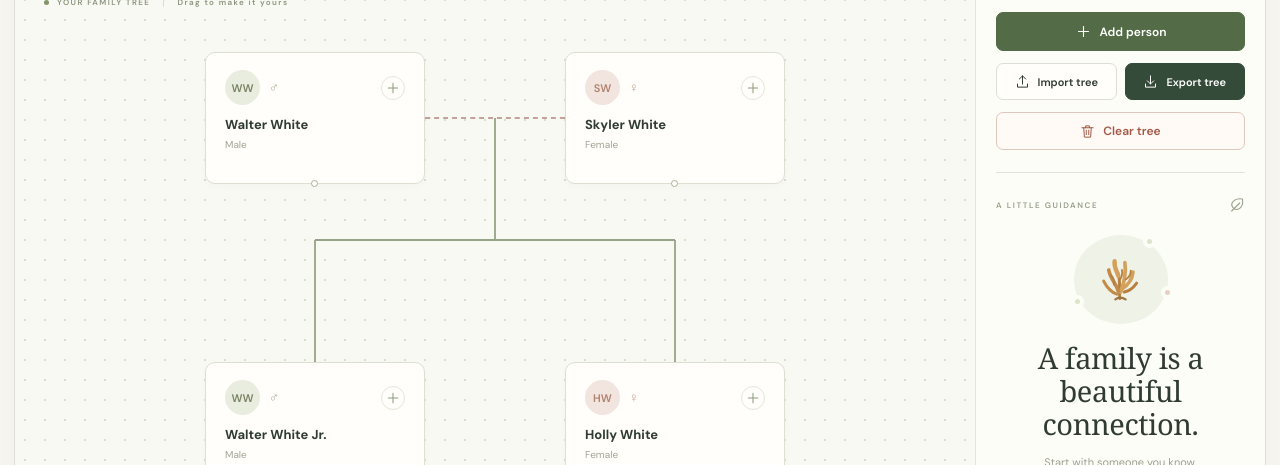
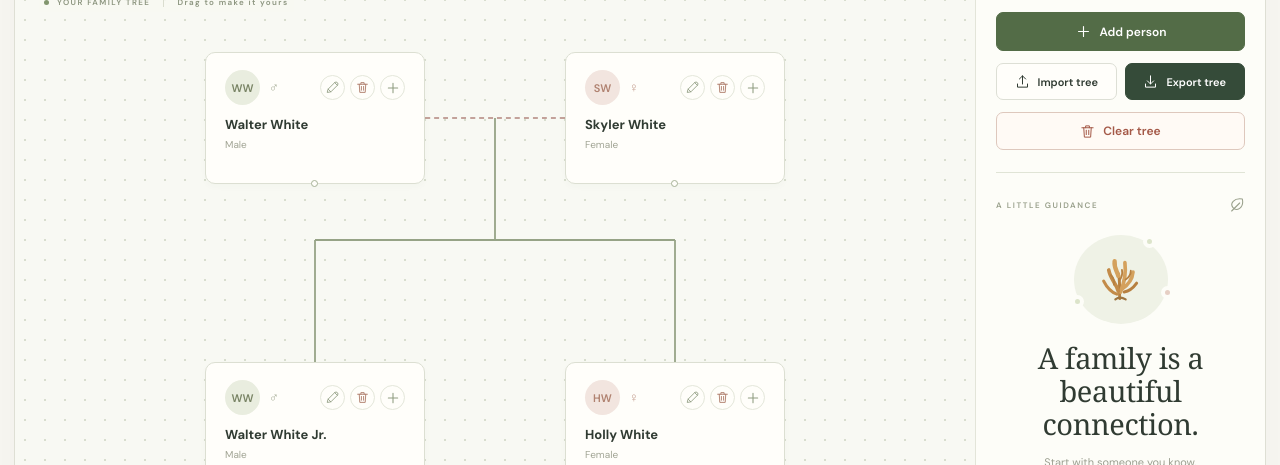
Before and after one commit to Aamir2020/family-tree-generator, a React (Vite) app: page / in a window 1280 px wide. Shown: the part 173-638 px from the top of the page. Built offline with nearby package versions, Linux system fonts and the light colour scheme; a web font is replaced by a local one.

Commit message:
Add edit and delete actions directly to person cards

```diff
--- a/src/icons.jsx
+++ b/src/icons.jsx
@@ -1,6 +1,7 @@
 import React from "react";
 import cordycepsUrl from "./assets/cordyceps.svg";
 const paths = {
+ Pencil:'M16 3l5 5 M4 15L16 3a3.5 3.5 0 0 1 5 5L9 20l-6 1Z M4 15l5 5',
  Sun:'M12 8a4 4 0 1 0 0 8 4 4 0 0 0 0-8 M12 2v2 M12 20v2 M2 12h2 M20 12h2 M5 5l1.5 1.5 M17.5 17.5L19 19 M5 19l1.5-1.5 M17.5 6.5L19 5',
  Moon:'M21 13A9 9 0 0 1 11 3a9 9 0 1 0 10 10Z',
  Plus:'M12 5v14 M5 12h14', Upload:'M12 16V3 M7 8l5-5 5 5 M4 16v5h16v-5', Download:'M12 3v13 M7 11l5 5 5-5 M4 16v5h16v-5', Search:'M21 21l-5-5 M10.5 3a7.5 7.5 0 1 0 0 15 7.5 7.5 0 0 0 0-15', X:'M6 6l12 12 M18 6L6 18',Trash2:'M3 6h18 M9 6V3h6v3 M6 6l1 15h10l1-15 M10 10v7 M14 10v7',ZoomIn:'M21 21l-5-5 M10.5 3a7.5 7.5 0 1 0 0 15 7.5 7.5 0 0 0 0-15 M7 10.5h7 M10.5 7v7', ZoomOut:'M21 21l-5-5 M10.5 3a7.5 7.5 0 1 0 0 15 7.5 7.5 0 0 0 0-15 M7 10.5h7',Maximize:'M8 3H3v5 M16 3h5v5 M3 16v5h5 M21 16v5h-5',Leaf:'M20 3C7 1 1 10 6 16s17 1 14-13Z M4 21L16 9',Users:'M16 21v-2a4 4 0 0 0-4-4H6a4 4 0 0 0-4 4v2 M9 3a4 4 0 1 0 0 8 4 4 0 0 0 0-8 M17 4a4 4 0 0 1 0 7 M22 21v-2a4 4 0 0 0-3-3.8',Heart:'M20.8 4.6a5.5 5.5 0 0 0-7.8 0L12 5.7l-1.1-1.1a5.5 5.5 0 0 0-7.8 7.8L12 21l8.8-8.6a5.5 5.5 0 0 0 0-7.8Z',ChevronRight:'M9 5l7 7-7 7',Undo2:'M3 10h11a6 6 0 0 1 0 12 M3 10l6-6 M3 10l6 6',Link:'M10 13a5 5 0 0 0 7 0l4-4a5 5 0 0 0-7-7l-2 2 M14 11a5 5 0 0 0-7 0l-4 4a5 5 0 0 0 7 7l2-2',Check:'M4 12l5 5L20 6',Move:'M12 3v18 M3 12h18 M8 7l4-4 4 4 M8 17l4 4 4-4 M7 8l-4 4 4 4 M17 8l4 4-4 4',PanelRightClose:'M14 3v18 M4 3h16v18H4Z M7 9l3 3-3 3'
@@ -28,3 +29,5 @@ export const PanelRightClose=p=><Icon name="PanelRightClose" {...p}/>;
 
 export const Sun=p=><Icon name="Sun" {...p}/>;
 export const Moon=p=><Icon name="Moon" {...p}/>;
+
+export const Pencil=p=><Icon name="Pencil" {...p}/>;
--- a/src/main.jsx
+++ b/src/main.jsx
@@ -1,6 +1,6 @@
 import React, { useEffect, useRef, useState } from 'react';
 import { createRoot } from 'react-dom/client';
-import { Cordyceps, Plus, Upload, Download, Search, X, Trash2, ZoomIn, ZoomOut, Maximize, Leaf, Users, ChevronRight, Undo2, Link, Check, Move, PanelRightClose, Sun, Moon } from './icons.jsx';
+import { Cordyceps, Plus, Upload, Download, Search, X, Trash2, ZoomIn, ZoomOut, Maximize, Leaf, Users, ChevronRight, Undo2, Link, Check, Move, PanelRightClose, Sun, Moon, Pencil } from './icons.jsx';
 import { demo, preloadTree, uid, TYPES, validateGraph, addConnection, removePerson, relativePosition } from './graph';
 import './style.css';
 import FamilyConnections from './FamilyConnections';
@@ -49,7 +49,7 @@ function App() {
     <div className="editor-body"><div ref={canvas} className="canvas" onPointerDown={e=>{if(!e.target.closest('.person-card,.canvas-controls,.canvas-note,.connection-hit'))pointerDown(e,null);}} onPointerMove={pointerMove} onPointerUp={pointerUp} onPointerCancel={pointerUp}>
     <div className="canvas-note"><span className="live-dot"/> YOUR FAMILY TREE<span className="note-divider"/>Drag to make it yours</div>
     <div className="world" style={{transform:`translate(${pan.x}px,${pan.y}px) scale(${zoom})`}}><FamilyConnections graph={graph} onRemove={edges=>setModal(edges.length===1?{kind:'disconnect',edge:edges[0]}:{kind:'disconnectFamily',edges})}/>
-    {graph.people.map(p=><div key={p.id} role="button" tabIndex={0} aria-label={`Edit ${p.name}`} className={`person-card ${p.gender} ${selected===p.id?'selected':''} ${query&&!p.name.toLowerCase().includes(query.toLowerCase())?'muted':''}`} style={{left:p.x,top:p.y}} onPointerDown={e=>pointerDown(e,p.id)} onKeyDown={e=>{if(e.key==='Enter')setSelected(p.id);}}><div className="card-top"><span className="avatar">{initials(p.name)}</span><span className="gender-symbol">{p.gender==='female'?'♀':p.gender==='male'?'♂':'◌'}</span><button className="card-menu" aria-label={`Add a relative to ${p.name}`} onClick={()=>{setSelected(p.id);setModal({kind:'relative',source:p.id});}}><Plus size={16}/></button></div><div className="person-name">{p.name}</div><div className="person-meta">{p.born&&<>{`b. ${p.born}`}<span>•</span></>}{p.gender==='unspecified'?'Person':p.gender==='female'?'Female':'Male'}</div><span className="card-handle"/></div>)}
+    {graph.people.map(p=><div key={p.id} role="button" tabIndex={0} aria-label={`View details for ${p.name}`} className={`person-card ${p.gender} ${selected===p.id?'selected':''} ${query&&!p.name.toLowerCase().includes(query.toLowerCase())?'muted':''}`} style={{left:p.x,top:p.y}} onPointerDown={e=>pointerDown(e,p.id)} onKeyDown={e=>{if(e.key==='Enter'&&e.target===e.currentTarget)setSelected(p.id);}}><div className="card-top"><span className="avatar">{initials(p.name)}</span><span className="gender-symbol">{p.gender==='female'?'♀':p.gender==='male'?'♂':'◌'}</span><div className="card-actions"><button className="card-menu" title="Edit person" aria-label={`Edit ${p.name}`} onClick={()=>{setSelected(p.id);setModal({kind:'edit',person:p});}}><Pencil size={13}/></button><button className="card-menu card-delete" title="Delete person" aria-label={`Delete ${p.name}`} onClick={()=>setModal({kind:'delete',person:p})}><Trash2 size={13}/></button><button className="card-menu" title="Add a relative" aria-label={`Add a relative to ${p.name}`} onClick={()=>{setSelected(p.id);setModal({kind:'relative',source:p.id});}}><Plus size={16}/></button></div></div><div className="person-name">{p.name}</div><div className="person-meta">{p.born&&<>{`b. ${p.born}`}<span>•</span></>}{p.gender==='unspecified'?'Person':p.gender==='female'?'Female':'Male'}</div><span className="card-handle"/></div>)}
     </div>
     {!graph.people.length&&<div className="empty"><Cordyceps size={44}/><h2>Every story starts with someone.</h2><p>Add the first person to grow your family tree.</p><button className="button green" onClick={()=>setModal({kind:'person'})}><Plus size={16}/>Add your first person</button></div>}
     <div className="canvas-controls"><button title="Undo" aria-label="Undo" disabled={!history.length} onClick={undo}><Undo2 size={17}/></button><span/><button title="Zoom out" aria-label="Zoom out" onClick={()=>setZoom(z=>Math.max(.15,z-.1))}><ZoomOut size={17}/></button><b>{Math.round(zoom*100)}%</b><button title="Zoom in" aria-label="Zoom in" onClick={()=>setZoom(z=>Math.min(2,z+.1))}><ZoomIn size={17}/></button><span/><button title="Fit tree" aria-label="Fit tree" onClick={fit}><Maximize size={16}/></button></div><div className="canvas-legend"><i/>Parent & child<span/><i className="pink"/>Partners</div>
--- a/src/style.css
+++ b/src/style.css
@@ -118,3 +118,9 @@ main { display: flex; flex: 1; min-height: 0; width: 100%; max-width: none; padd
 [data-theme="dark"] .children-picker legend { color: #bac9a8; }
 [data-theme="dark"] .child-option { border-color: #536244; }
 [data-theme="dark"] .child-option small { color: #e9b6a4; }
+.card-actions { display: flex; align-items: center; gap: 5px; margin-left: auto; }
+.card-actions .card-menu { margin-left: 0; width: 25px; height: 25px; }
+.card-actions .card-delete { color: #ab7764; }
+.card-actions .card-delete:hover { color: #a24436; background: #f8e9df; border-color: #dcb4a3; }
+[data-theme="dark"] .card-actions .card-delete { color: #dbaa95; }
+[data-theme="dark"] .card-actions .card-delete:hover { color: #f0c3ac; background: #604335; border-color: #96705a; }
```
Also changed, not shown: 1 other file (tests, documents, lock files or other folders).
